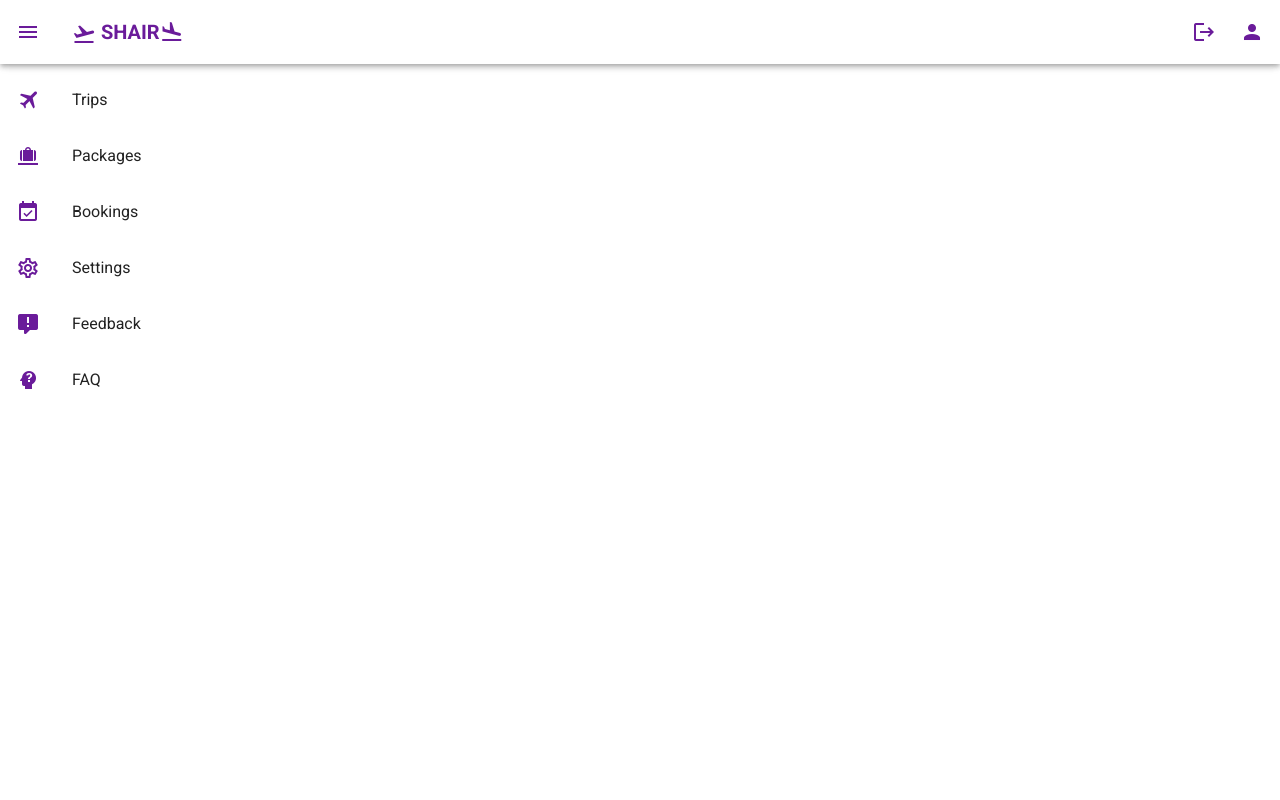
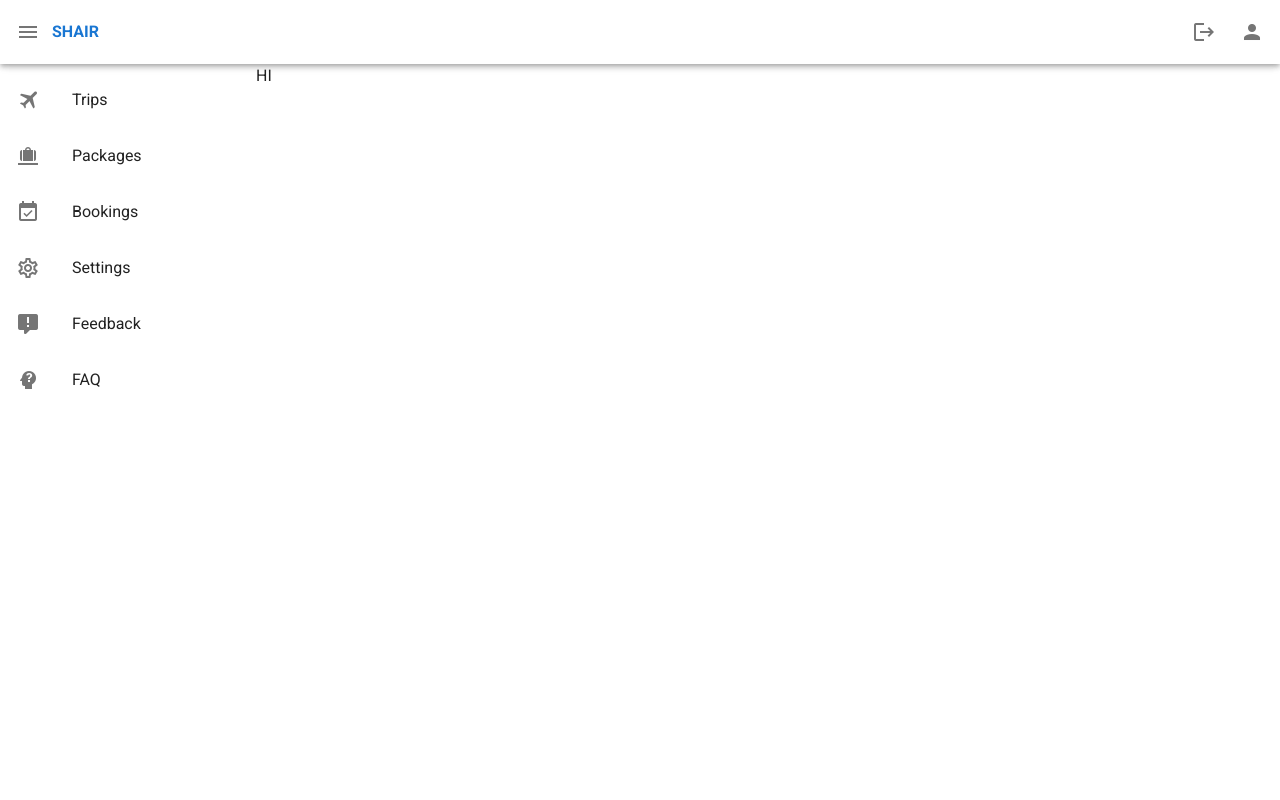
Before and after one commit to businessdigitization/shair-web, a Vue app: page / in a window 1280 px wide. Shown: the top 800 px of the page. Built offline with nearby package versions, Linux system fonts and the light colour scheme.

Commit message:
Cleanup and setting up basic pages

```diff
--- a/src/App.vue
+++ b/src/App.vue
@@ -2,11 +2,16 @@
   <v-app>
     <v-navigation-drawer app floating clipped>
       <v-list shaped>
-        <v-list-item v-for="item in items" :key="item.title" link>
+        <v-list-item
+          v-for="item in navItems"
+          :key="item.title"
+          link
+          :to="item.link"
+          color="primary"
+        >
           <v-list-item-icon>
             <v-icon>{{ item.icon }}</v-icon>
           </v-list-item-icon>
-
           <v-list-item-content>
             <v-list-item-title>{{ item.title }}</v-list-item-title>
           </v-list-item-content>
@@ -16,13 +21,9 @@
 
     <v-app-bar color="white" app clipped-left>
       <v-app-bar-nav-icon></v-app-bar-nav-icon>
-
-      <v-toolbar-title class="purple--text text--darken-3 font-weight-bold">
-        <v-icon>mdi-airplane-takeoff</v-icon>
-
-        SHAIR</v-toolbar-title
-      >
-      <v-icon>mdi-airplane-landing</v-icon>
+      <router-link class="toolbar-title" :to="{ name: 'Trips' }">
+        <b>SHAIR</b>
+      </router-link>
 
       <v-spacer></v-spacer>
 
@@ -36,88 +37,7 @@
     </v-app-bar>
 
     <v-main>
-      <br />
-      <br />
-      <br />
-      <br />
-      <br />
-      <br />
-      <br />
-      <br />
-      <br />
-      <br />
-      <br />
-      <br />
-      <br />
-      <br />
-      <br />
-      <br />
-      <br />
-      <br />
-      <br />
-      <br />
-      <br />
-      <br />
-      <br />
-      <br />
-      <br />
-      <br />
-      <br />
-      <br />
-      <br />
-      <br />
-      <br />
-      <br />
-      <br />
-      <br />
-      <br />
-      <br />
-      <br />
-      jhjhjh <br />
-      <br />
-      <br />
-      <br />
-      <br />
-      <br />
-      <br />
-      <br />
-      <br />
-      <br />
-      <br />
-      <br />
-      <br />
-      <br />
-      <br />
-      <br />
-      <br />
-      <br />
-      <br />
-      <br />
-      <br />
-      <br />
-      <br />
-      <br />
-      <br />
-      <br />
-      <br />
-      <br />
-      <br />
-      <br />
-      <br />
-      <br />
-      <br />
-      <br />
-      <br />
-      <br />
-      <br />
-      <br />
-      <br />
-      <br />
-      <br />
-      <br />
-      <br />
-      <br />
-      <br />
+      <router-view />
     </v-main>
   </v-app>
 </template>
@@ -127,13 +47,13 @@ export default {
   name: 'App',
   data() {
     return {
-      items: [
-        { title: 'Trips', icon: 'mdi-airplane' },
-        { title: 'Packages', icon: 'mdi-bag-checked' },
-        { title: 'Bookings', icon: 'mdi-calendar-check' },
-        { title: 'Settings', icon: 'mdi-cog-outline' },
-        { title: 'Feedback', icon: 'mdi-comment-alert' },
-        { title: 'FAQ', icon: 'mdi-head-question' }
+      navItems: [
+        { title: 'Trips', icon: 'mdi-airplane', link: 'www.radio.com' },
+        { title: 'Packages', icon: 'mdi-bag-checked', link: 'www.google.com' },
+        { title: 'Bookings', icon: 'mdi-calendar-check', link: '#' },
+        { title: 'Settings', icon: 'mdi-cog-outline', link: '#' },
+        { title: 'Feedback', icon: 'mdi-comment-alert', link: '#' },
+        { title: 'FAQ', icon: 'mdi-head-question', link: '#' }
       ]
     }
   }
@@ -141,7 +61,8 @@ export default {
 </script>
 
 <style lang="scss">
-i.v-icon.v-icon {
-  color: #6a1b9a !important;
+.toolbar-title {
+  color: inherit;
+  text-decoration: inherit;
 }
 </style>
--- a/src/components/HelloWorld.vue
+++ /dev/null
@@ -1,141 +0,0 @@
-<template>
-  <v-container>
-    <v-row class="text-center">
-      <v-col cols="12">
-        <v-img
-          :src="require('../assets/logo.svg')"
-          class="my-3"
-          contain
-          height="200"
-        />
-      </v-col>
-
-      <v-col class="mb-4">
-        <h1 class="display-2 font-weight-bold mb-3">
-          Welcome to Vuetify
-        </h1>
-
-        <p class="subheading font-weight-regular">
-          For help and collaboration with other Vuetify developers,
-          <br />please join our online
-          <a href="https://community.vuetifyjs.com" target="_blank"
-            >Discord Community</a
-          >
-        </p>
-      </v-col>
-
-      <v-col class="mb-5" cols="12">
-        <h2 class="headline font-weight-bold mb-3">
-          What's next?
-        </h2>
-
-        <v-row justify="center">
-          <a
-            v-for="(next, i) in whatsNext"
-            :key="i"
-            :href="next.href"
-            class="subheading mx-3"
-            target="_blank"
-          >
-            {{ next.text }}
-          </a>
-        </v-row>
-      </v-col>
-
-      <v-col class="mb-5" cols="12">
-        <h2 class="headline font-weight-bold mb-3">
-          Important Links
-        </h2>
-
-        <v-row justify="center">
-          <a
-            v-for="(link, i) in importantLinks"
-            :key="i"
-            :href="link.href"
-            class="subheading mx-3"
-            target="_blank"
-          >
-            {{ link.text }}
-          </a>
-        </v-row>
-      </v-col>
-
-      <v-col class="mb-5" cols="12">
-        <h2 class="headline font-weight-bold mb-3">
-          Ecosystem
-        </h2>
-
-        <v-row justify="center">
-          <a
-            v-for="(eco, i) in ecosystem"
-            :key="i"
-            :href="eco.href"
-            class="subheading mx-3"
-            target="_blank"
-          >
-            {{ eco.text }}
-          </a>
-        </v-row>
-      </v-col>
-    </v-row>
-  </v-container>
-</template>
-
-<script>
-export default {
-  name: 'HelloWorld',
-
-  data: () => ({
-    ecosystem: [
-      {
-        text: 'vuetify-loader',
-        href: 'https://github.com/vuetifyjs/vuetify-loader'
-      },
-      {
-        text: 'github',
-        href: 'https://github.com/vuetifyjs/vuetify'
-      },
-      {
-        text: 'awesome-vuetify',
-        href: 'https://github.com/vuetifyjs/awesome-vuetify'
-      }
-    ],
-    importantLinks: [
-      {
-        text: 'Documentation',
-        href: 'https://vuetifyjs.com'
-      },
-      {
-        text: 'Chat',
-        href: 'https://community.vuetifyjs.com'
-      },
-      {
-        text: 'Made with Vuetify',
-        href: 'https://madewithvuejs.com/vuetify'
-      },
-      {
-        text: 'Twitter',
-        href: 'https://twitter.com/vuetifyjs'
-      },
-      {
-        text: 'Articles',
-        href: 'https://medium.com/vuetify'
-      }
-    ],
-    whatsNext: [
-      {
-        text: 'Explore components',
-        href: 'https://vuetifyjs.com/components/api-explorer'
-      },
-      {
-        text: 'Select a layout',
-        href: 'https://vuetifyjs.com/getting-started/pre-made-layouts'
-      },
-      {
-        text: 'Frequently Asked Questions',
-        href: 'https://vuetifyjs.com/getting-started/frequently-asked-questions'
-      }
-    ]
-  })
-}
-</script>
--- /dev/null
+++ b/src/components/SearchBox.vue
@@ -0,0 +1,11 @@
+<template>
+  <div>
+    <p>HI</p>
+  </div>
+</template>
+
+<script>
+export default {}
+</script>
+
+<style lang="scss" scoped></style>
--- a/src/router/index.js
+++ b/src/router/index.js
@@ -1,14 +1,14 @@
 import Vue from 'vue'
 import VueRouter from 'vue-router'
-import Home from '../views/Home.vue'
+import Trips from '../views/Trips.vue'
 
 Vue.use(VueRouter)
 
 const routes = [
   {
     path: '/',
-    name: 'Home',
-    component: Home
+    name: 'Trips',
+    component: Trips
   },
   {
     path: '/about',
--- a/src/views/Home.vue
+++ /dev/null
@@ -1,18 +0,0 @@
-<template>
-  <div class="home">
-    <img alt="Vue logo" src="../assets/logo.png" />
-    <HelloWorld msg="Welcome to Your Vue.js App" />
-  </div>
-</template>
-
-<script>
-// @ is an alias to /src
-import HelloWorld from '@/components/HelloWorld.vue'
-
-export default {
-  name: 'Home',
-  components: {
-    HelloWorld
-  }
-}
-</script>
--- /dev/null
+++ b/src/views/Trips.vue
@@ -0,0 +1,16 @@
+<template>
+  <div>
+    <SearchBox />
+  </div>
+</template>
+
+<script>
+import SearchBox from '@/components/SearchBox.vue'
+
+export default {
+  name: 'Trips',
+  components: {
+    SearchBox
+  }
+}
+</script>
```
Also changed, not shown: src/assets/logo.png, src/assets/logo.svg (deleted).
